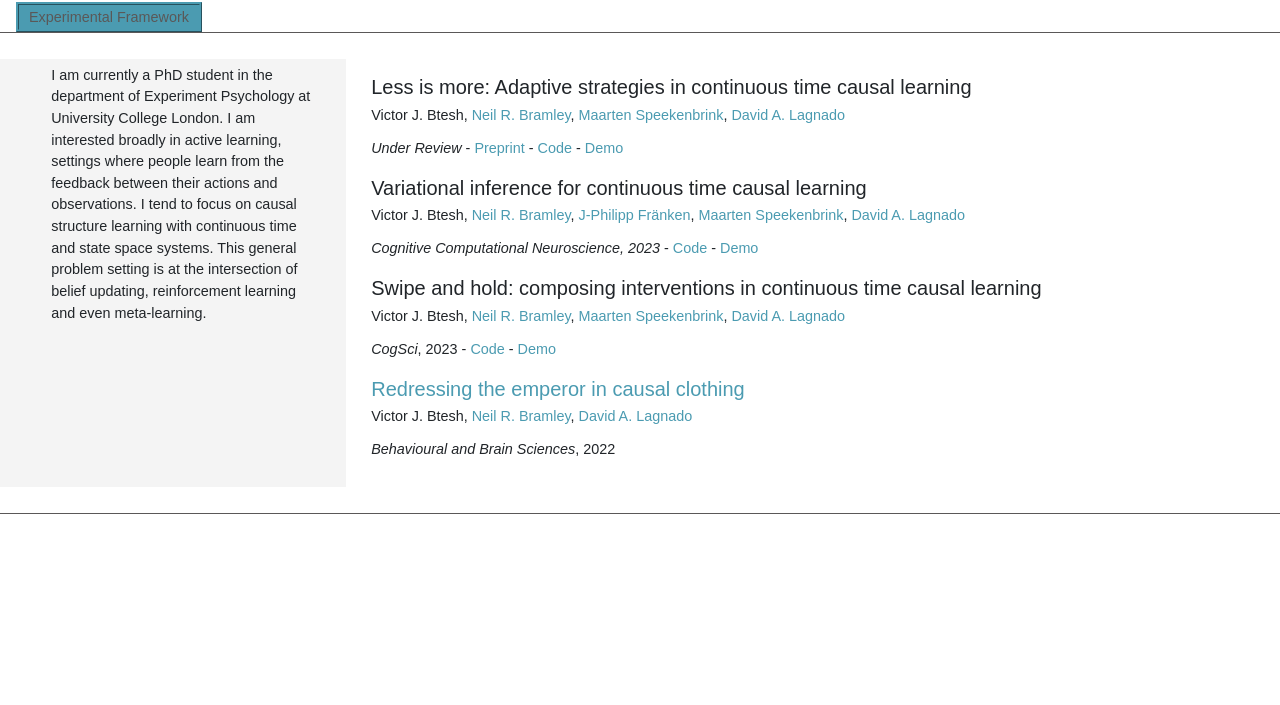
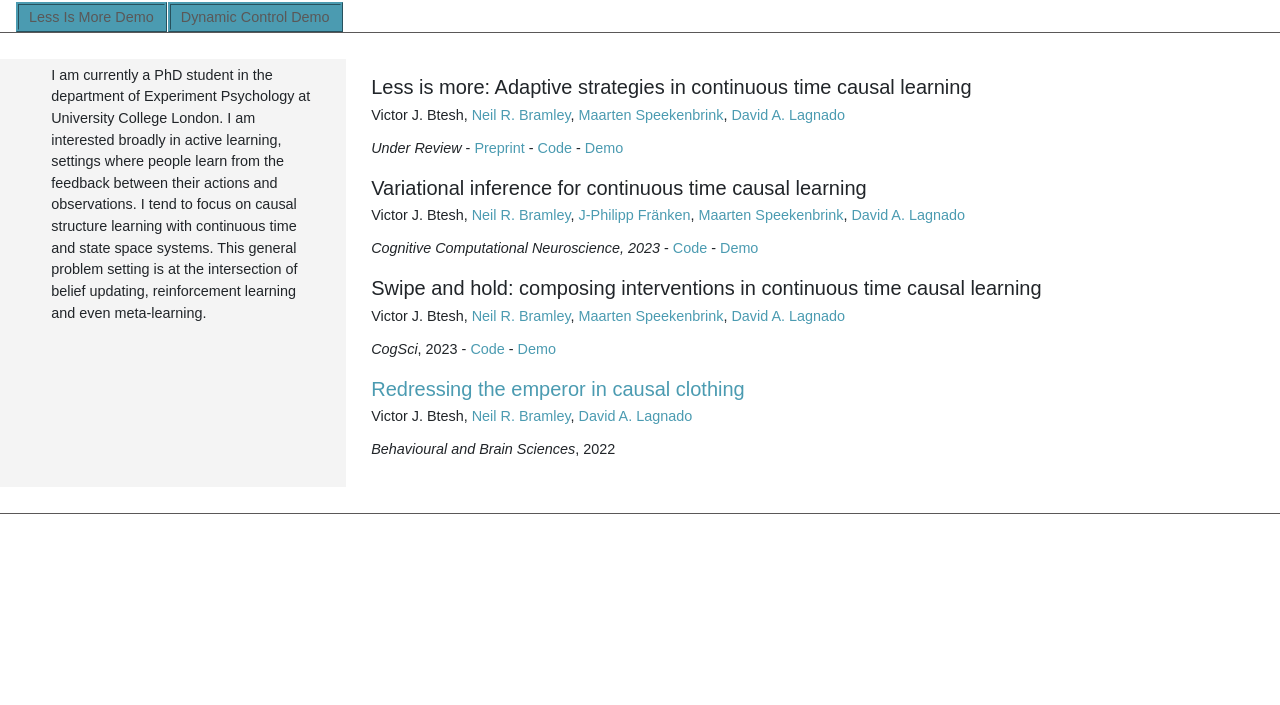
Before and after one commit to Vbtesh/vbtesh.github.io, a plain HTML site: page index.html in a window 1280 px wide. Shown: the part 95-800 px from the top of the page. Drawn offline with nearby package versions, Linux system fonts and the light colour scheme; a script that the page names is missing; files whose address does not match are found by name.

Commit message:
added link to demo

```diff
--- a/index.html
+++ b/index.html
@@ -47,7 +47,8 @@
 
 
 	<ul>
-		<li><a href='./less_is_more_2023.html' > Experimental Framework </a></li>
+		<li><a href='./less_is_more_2023.html' > Less Is More Demo </a></li>
+		<li><a href='./dynamic_control.html' > Dynamic Control Demo </a></li>
 	</ul>
 
 </div>
```
